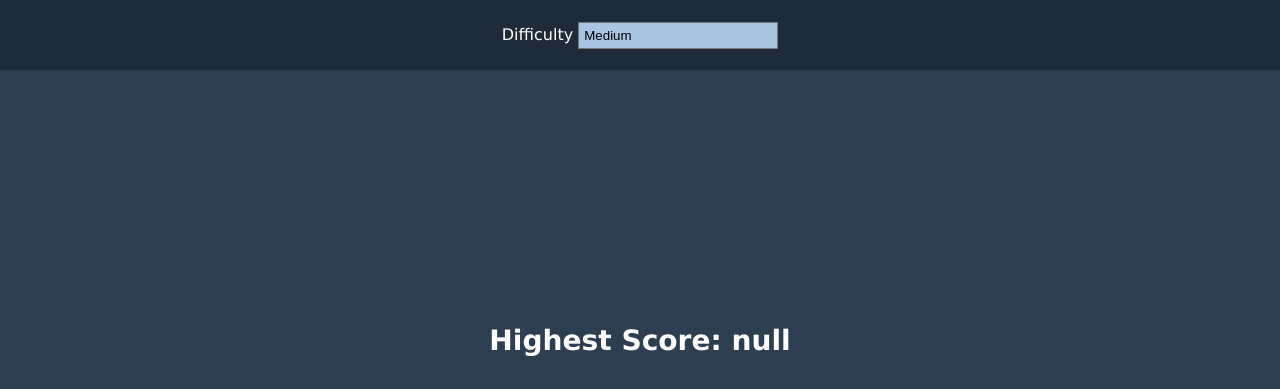
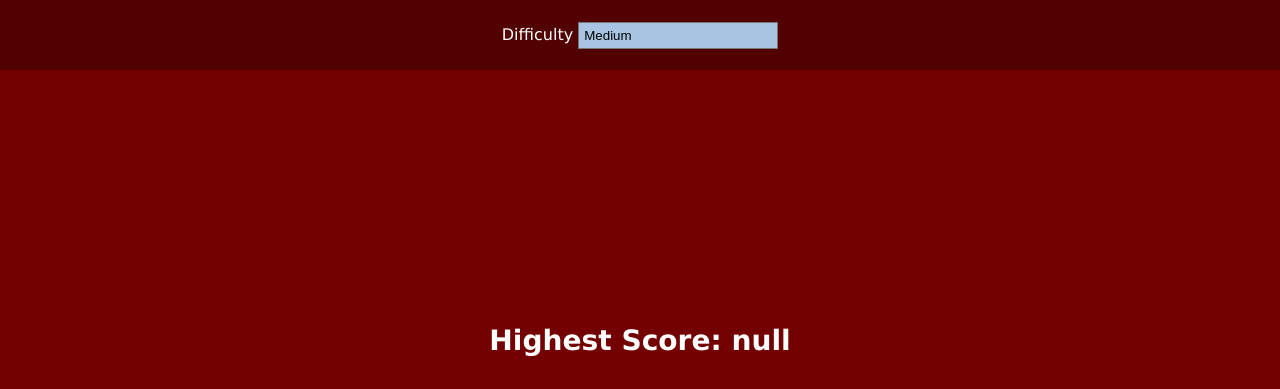
Before and after one commit to northross/typing-game, a website: page typing-game/index.html in a window 1280 px wide. Shown: the top 389 px of the page. Drawn offline with Linux system fonts and the light colour scheme.

Commit message:
background color

```diff
--- a/typing-game/style.css
+++ b/typing-game/style.css
@@ -3,7 +3,7 @@
 }
 
 body {
-  background-color: #2c3e50;
+  background-color: #740101;
   display: flex;
   align-items: center;
   justify-content: center;
@@ -148,7 +148,3 @@ input {
   height: 100%;
   z-index: 1;
 }
-
-@media (max-width: 500px) {
-  width: 100%;
-}
```
